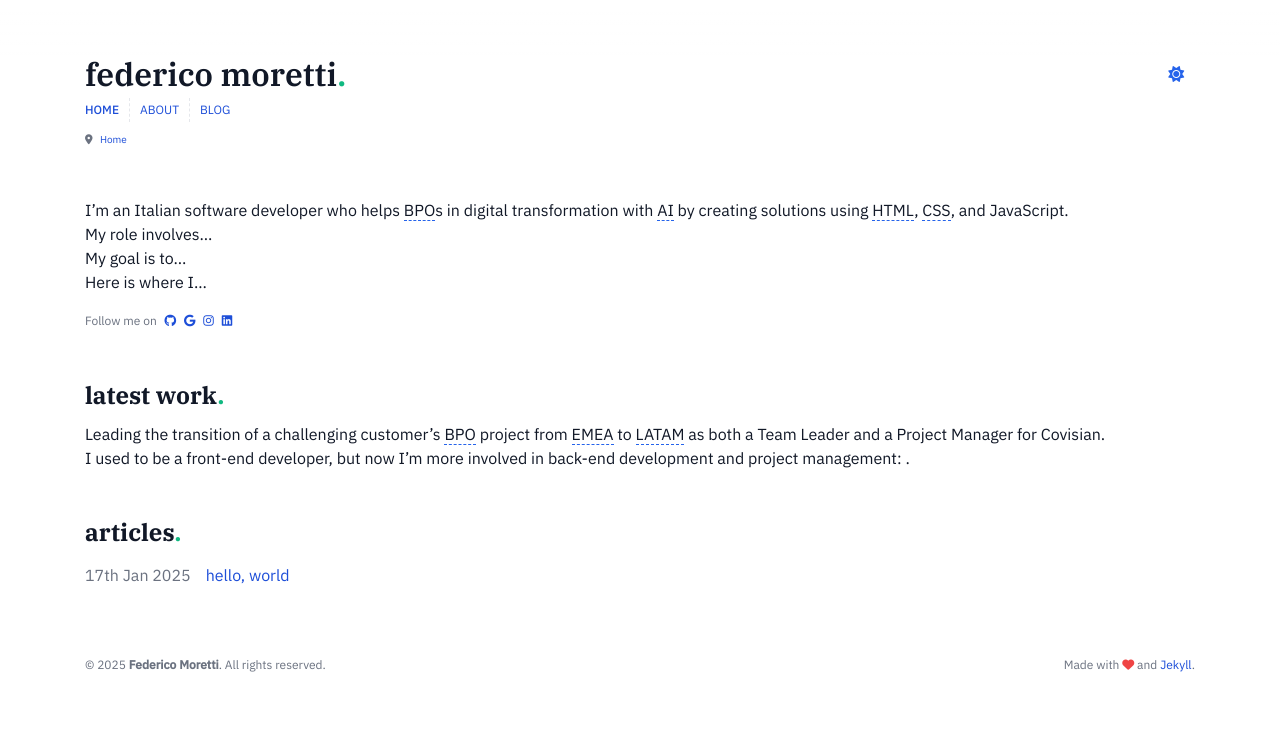
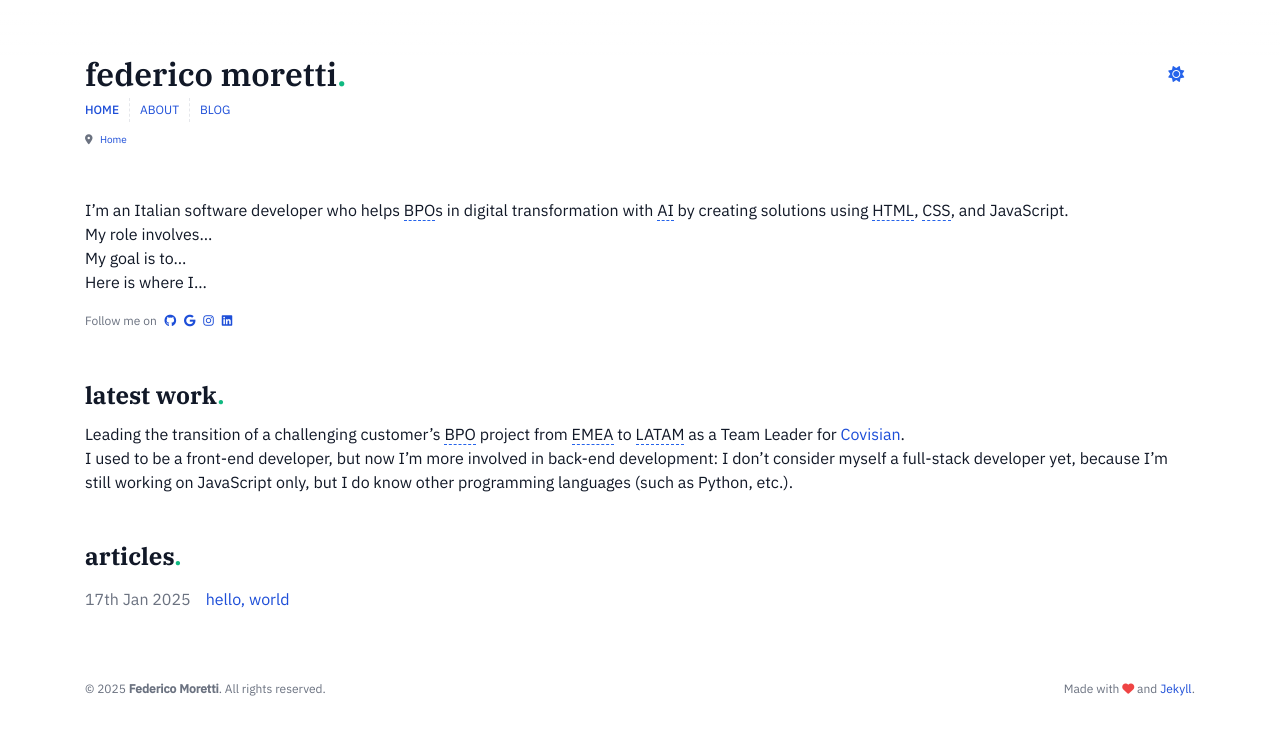
Before and after one commit to fedtti/fedtti.github.io, a Jekyll site: the page built from index.md, in a window 1280 px wide. Shown: the top 735 px of the page. Built offline with Jekyll 4.4.1, drawn with Linux system fonts in a browser that asks for light colours.

Commit message:
fix: update latest work copy

```diff
--- a/_layouts/home.html
+++ b/_layouts/home.html
@@ -38,9 +38,9 @@ layout: html
 <section aria-labelledby="latest-work">
   <h2 id="latest-work">Latest Work</h2>
   <p>
-    Leading the transition of a challenging customer’s <abbr title="Business Process Outsourcing">BPO</abbr> project from <abbr title="Europe, Middle East, and Africa">EMEA</abbr> to <abbr title="Latin America">LATAM</abbr> as both a Team Leader and a Project Manager for Covisian.
+    Leading the transition of a challenging customer’s <abbr title="Business Process Outsourcing">BPO</abbr> project from <abbr title="Europe, Middle East, and Africa">EMEA</abbr> to <abbr title="Latin America">LATAM</abbr> as a Team Leader for <a href="https://covisian.com/" target="_blank" rel="noopener noreferrer">Covisian</a>.
     <br>
-    I used to be a front-end developer, but now I’m more involved in back-end development and project management: .
+    I used to be a front-end developer, but now I’m more involved in back-end development: I don’t consider myself a full-stack developer yet, because I’m still working on JavaScript only, but I do know other programming languages (such as Python, etc.).
   </p>
 </section>
 <section aria-labelledby="articles">
--- a/_scss/main.scss
+++ b/_scss/main.scss
@@ -341,6 +341,11 @@ abbr[title] {
       &[aria-labelledby="latest-work"] {
         p {
           margin-top: 1.5rem;
+
+          a {
+            color: var(--links);
+            text-decoration: none;
+          }
         }
       }
 
```
